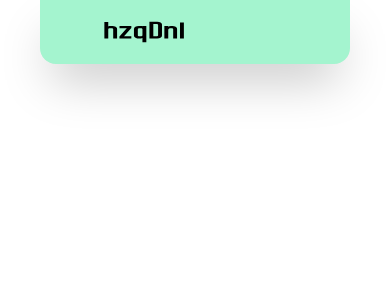
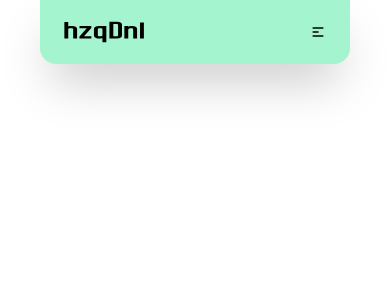
Before and after one commit to Hzqdnl/MyPortfolio, a React (Vite) app: page / in a window 390 px wide. Shown: the top 300 px of the page. Built offline with nearby package versions, Linux system fonts and the light colour scheme.

Commit message:
navbar_done

```diff
--- a/package.json
+++ b/package.json
@@ -11,8 +11,11 @@
   },
   "dependencies": {
     "@tailwindcss/vite": "^4.0.0",
+    "aos": "^3.0.0-beta.6",
     "react": "^18.3.1",
     "react-dom": "^18.3.1",
+    "react-icons": "^5.4.0",
+    "react-scroll": "^1.9.0",
     "tailwindcss": "^4.0.0"
   },
   "devDependencies": {
--- a/src/App.jsx
+++ b/src/App.jsx
@@ -1,10 +1,10 @@
-import Main from "./components/main"
+import MainLayout from "./components/MainLayout"
 
 function App() {
 
   return (
     <>
-      <Main/>
+      <MainLayout/>
     </>
   )
 }
--- a/src/components/main.jsx
+++ b/src/components/MainLayout.jsx
@@ -1,6 +1,6 @@
 import Nav from './nav'
 
-const main = () => {
+const MainLayout = () => {
   return (
     <div>
       <Nav/>
@@ -8,4 +8,4 @@ const main = () => {
   )
 }
 
-export default main
+export default MainLayout
--- /dev/null
+++ b/src/components/details.jsx
@@ -0,0 +1,10 @@
+
+const details = () => {
+  return (
+    <div>
+      Send details
+    </div>
+  )
+}
+
+export default details
--- a/src/components/nav.jsx
+++ b/src/components/nav.jsx
@@ -1,9 +1,20 @@
-import logo from '../assets/hzqDnl.svg'
+import logo from '../assets/hzqDnl.svg';
+import { AiOutlineClose } from 'react-icons/ai';
+import { HiMenuAlt1 } from 'react-icons/hi';
+import { useState } from 'react';
 
 const nav = () => {
+  const [toggle, setToggle] = useState(false);
+  function openMenu(){
+    setToggle(true);
+  }
+  function closeMenu(){
+    setToggle(false);
+  }
+
   return (
     <>
-    <nav className="flex justify-between font-mono rounded-bl-2xl rounded-br-2xl mx-10 md:mx-20 lg:mx-30 xl:mx-40 px-16 items-center h-16 bg-emerald-200 shadow-2xl relative" role="navigation">
+    <nav className="flex justify-between font-mono rounded-bl-2xl rounded-br-2xl mx-10 md:mx-20 lg:mx-30 xl:mx-40 px-6 md:px-10 lg:px-16 items-center h-16 bg-emerald-200 shadow-2xl relative" role="navigation">
       <div className="w-3/6">
       <img src={logo} alt="logo" className='w-20'/>
       </div>
@@ -13,6 +24,29 @@ const nav = () => {
         <li className="hover:bg-emerald-400 hover:text-white rounded-2xl p-2"><a href="#">Languages</a></li>
         <li className="hover:bg-emerald-400 hover:text-white rounded-2xl p-2"><a href="#">Send Details</a></li>
       </ul>
+
+      <div className={`lg:hidden block absolute top-12 w-full left-0 right-0 bg-emerald-200 rounded-b-2xl shadow-2xl overflow-hidden transition-all duration-200 ease-in-out ${
+            toggle ? 'h-48 opacity-100' : 'h-0 opacity-0'}`}>
+        <ul className='flex flex-col justify-center text-center cursor-pointer bg-emerald-200 h-48 rounded-b-2xl shadow-2xl'>
+          <li className="hover:bg-emerald-400 hover:text-white text-[12px] rounded-2xl p-2"><a href="#">About Me</a></li>
+          <li className="hover:bg-emerald-400 hover:text-white text-[12px] rounded-2xl p-2"><a href="#">Projects Involved</a></li>
+          <li className="hover:bg-emerald-400 hover:text-white text-[12px] rounded-2xl p-2"><a href="#">Languages</a></li>
+          <li className="hover:bg-emerald-400 hover:text-white text-[12px] rounded-2xl p-2"><a href="#">Send Details</a></li>
+        </ul>
+      </div>
+
+      <div>
+        {toggle ? (
+          <AiOutlineClose
+          onClick={closeMenu}
+          className='lg:hidden cursor-pointer'
+          />
+        ):(
+        <HiMenuAlt1
+        onClick={openMenu}
+        className='lg:hidden cursor-pointer'
+        />)}
+      </div>
     </nav>
     </>
   )
```
Also changed, not shown: 1 other file (tests, documents, lock files or other folders).
